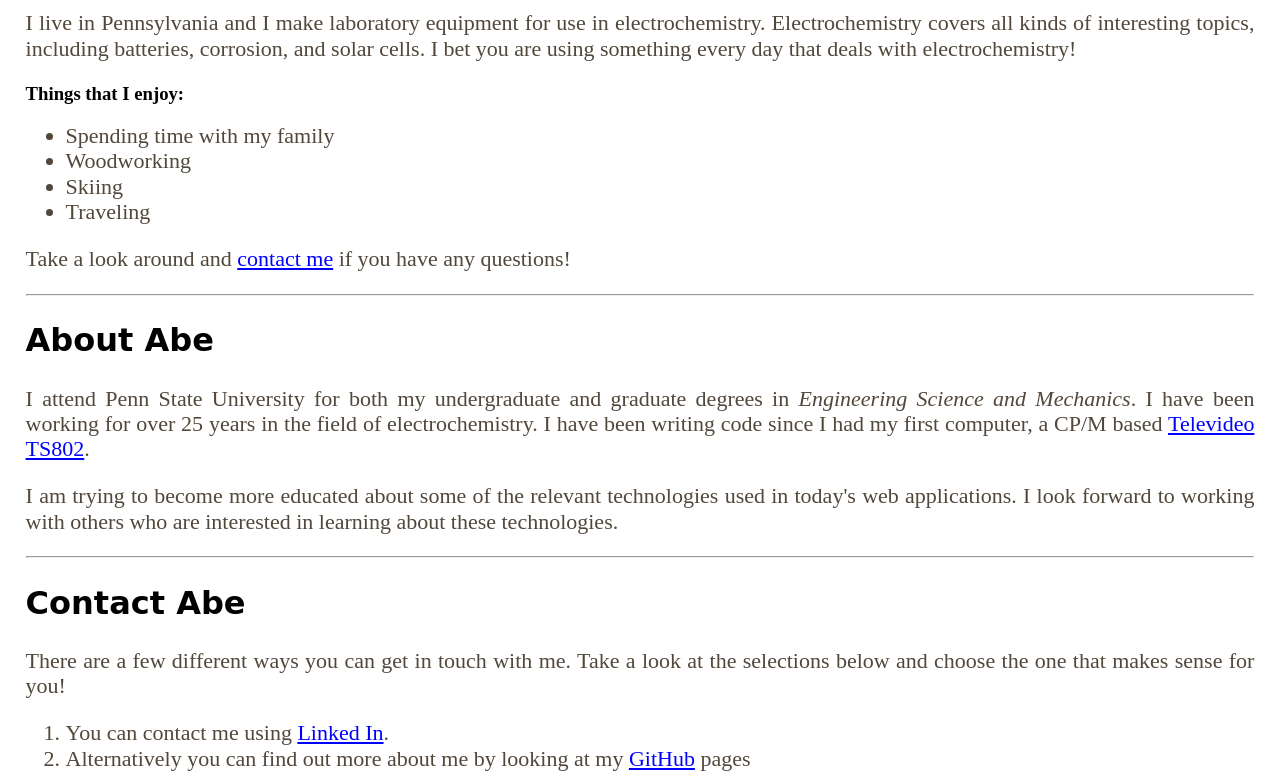
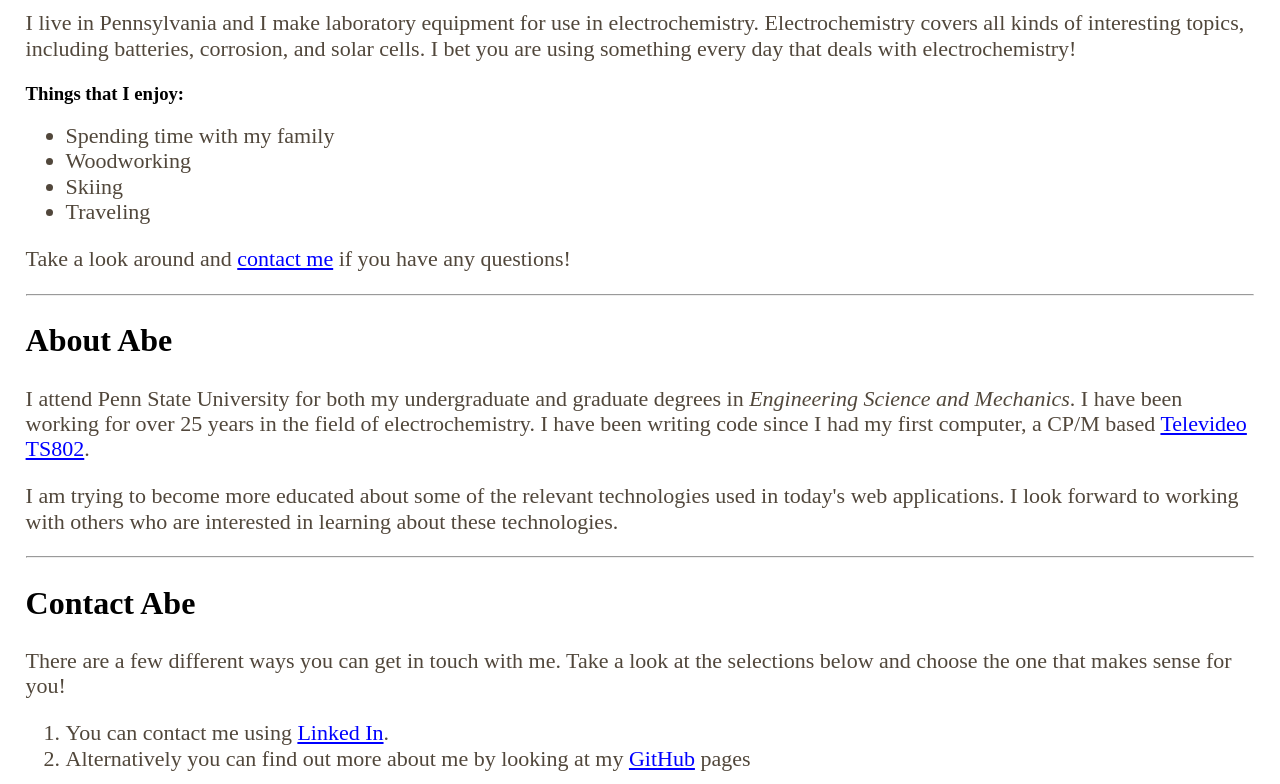
Before and after one commit to duckwoodthinkful/AboutMe, a plain HTML site: page index.html in a window 1280 px wide. Shown: the part 497-1281 px from the top of the page. Drawn offline with nearby package versions, Linux system fonts and the light colour scheme.

Commit message:
Playing with styles

```diff
--- a/style.css
+++ b/style.css
@@ -1,7 +1,7 @@
 /* make my background white and justify the text, with a little padding*/
 body {
   background-color: #ffffff;
-  text-align: justify;
+  text-align: left;
   padding: 0 2%;
 }
 
@@ -40,7 +40,6 @@ h1, header h2{
 
 /* h2 styling not in header */
 h2{
-  font-family:cursive, sans-serif;
   color: #000000;
 }
 
```
